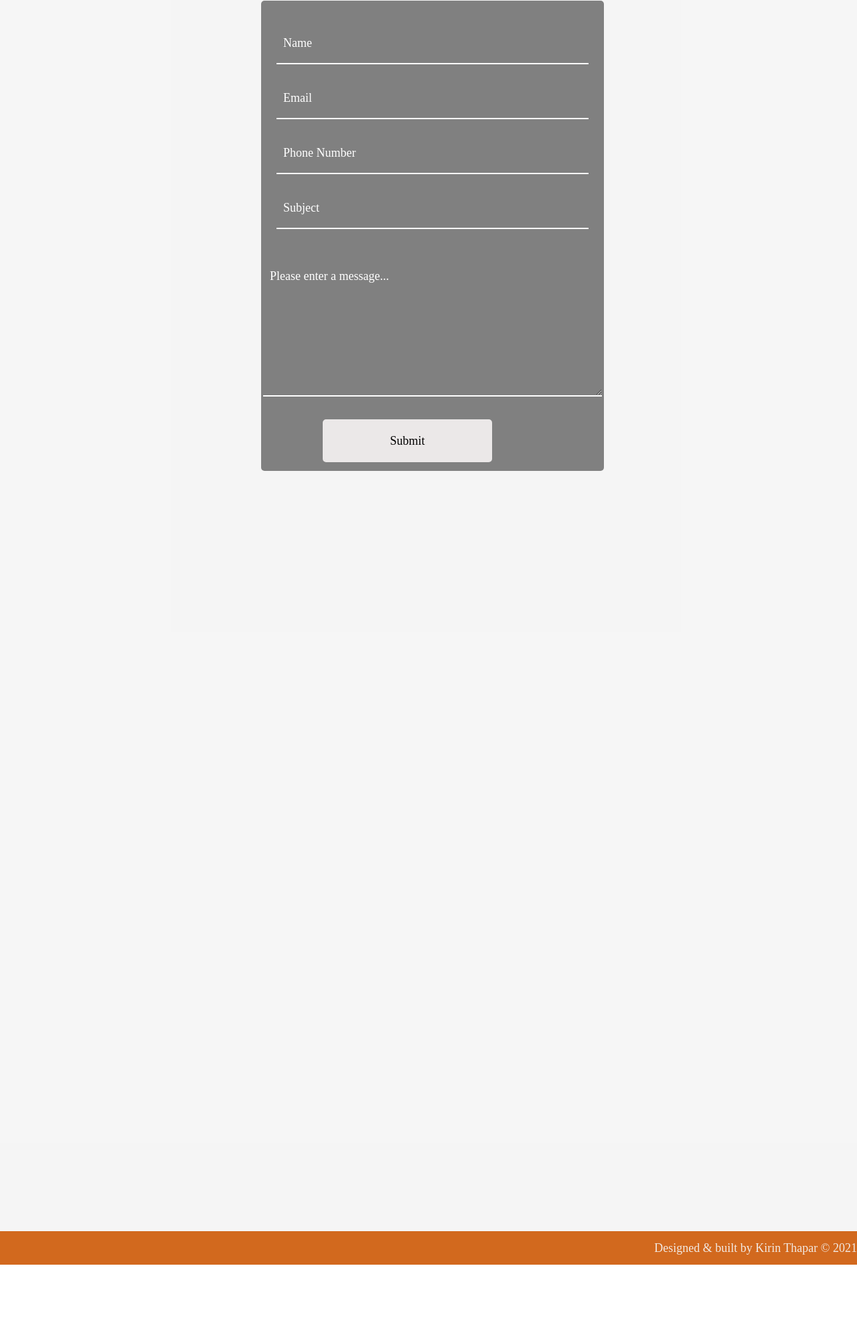
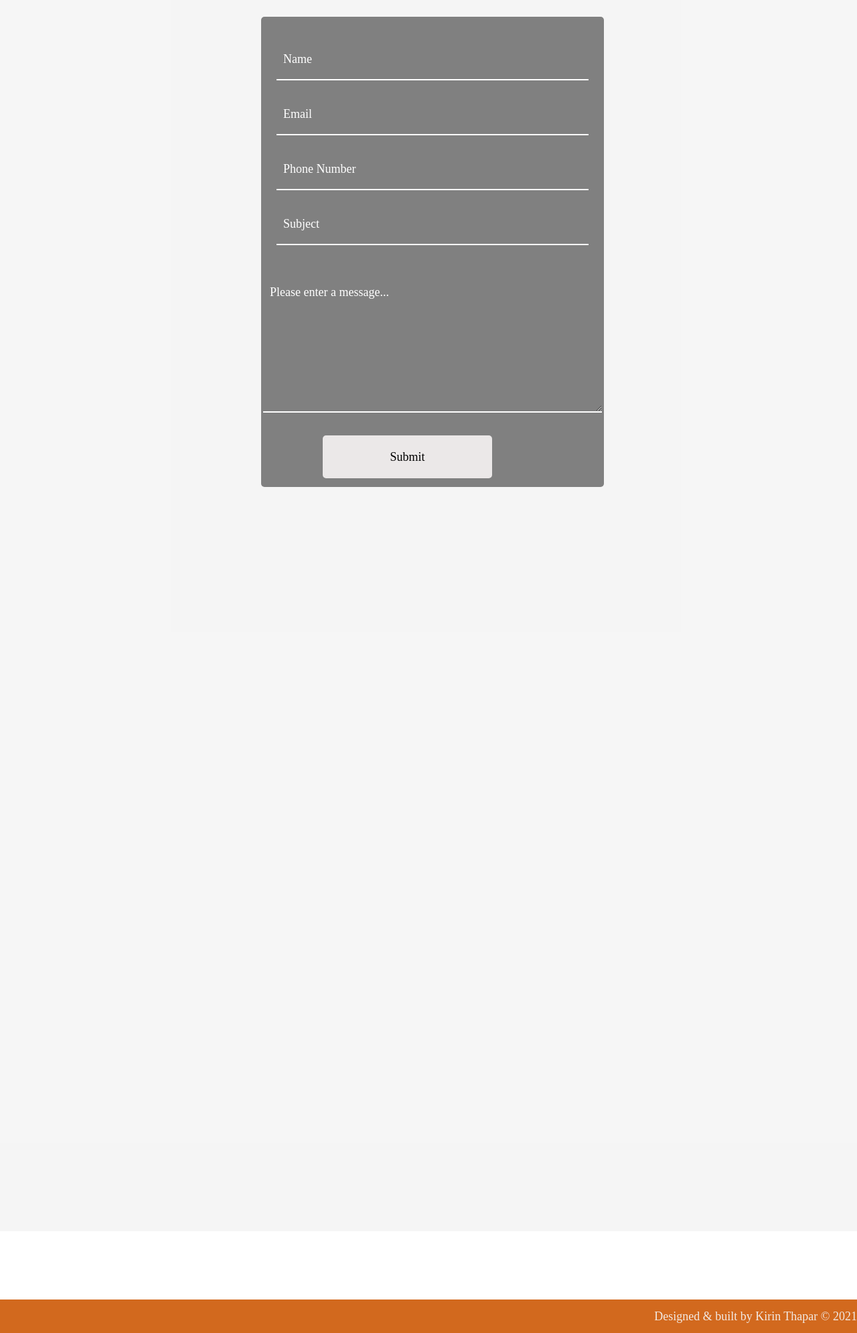
Before and after one commit to kirint93/newportfolio, a plain HTML site: page index.html in a window 1280 px wide. Shown: the part 5407-7397 px from the top of the page at 67% size. Before the commit the page ends 7295 px from the top, so only its background shows below. Drawn offline with nearby package versions, Linux system fonts and the light colour scheme; some icons are missing.

Commit message:
Add files via upload

```diff
--- a/main.scss
+++ b/main.scss
@@ -334,7 +334,7 @@ $Tertiary-color: #191919;
       background: white;
     }
   }
-  .contact {
+  #contact {
     margin-top: 40px;
   }
   .text {
@@ -365,7 +365,7 @@ $Tertiary-color: #191919;
 .contact-form {
   background-color: grey;
   width: 40%;
-  margin-bottom: 2%;
+  margin-bottom: 5%;
   margin-top: 4%;
   margin-left: 390px;
 
@@ -428,7 +428,7 @@ $Tertiary-color: #191919;
 footer {
   width: 100%;
   height: 50px;
-  margin: 0% 0 0%;
+  margin: 8% 0 0%;
   display: flex;
   justify-content: flex-end;
   align-items: center;
```
Also changed, not shown: main.css.
